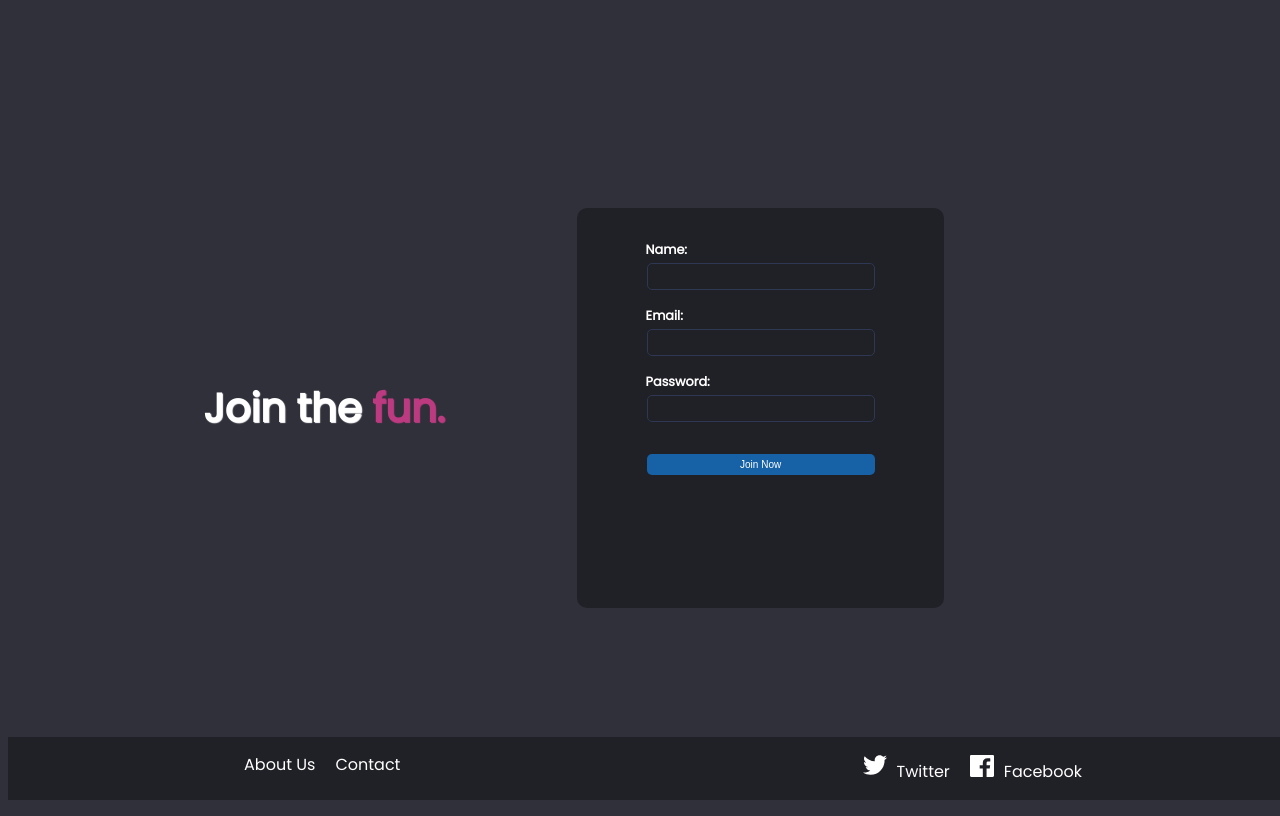
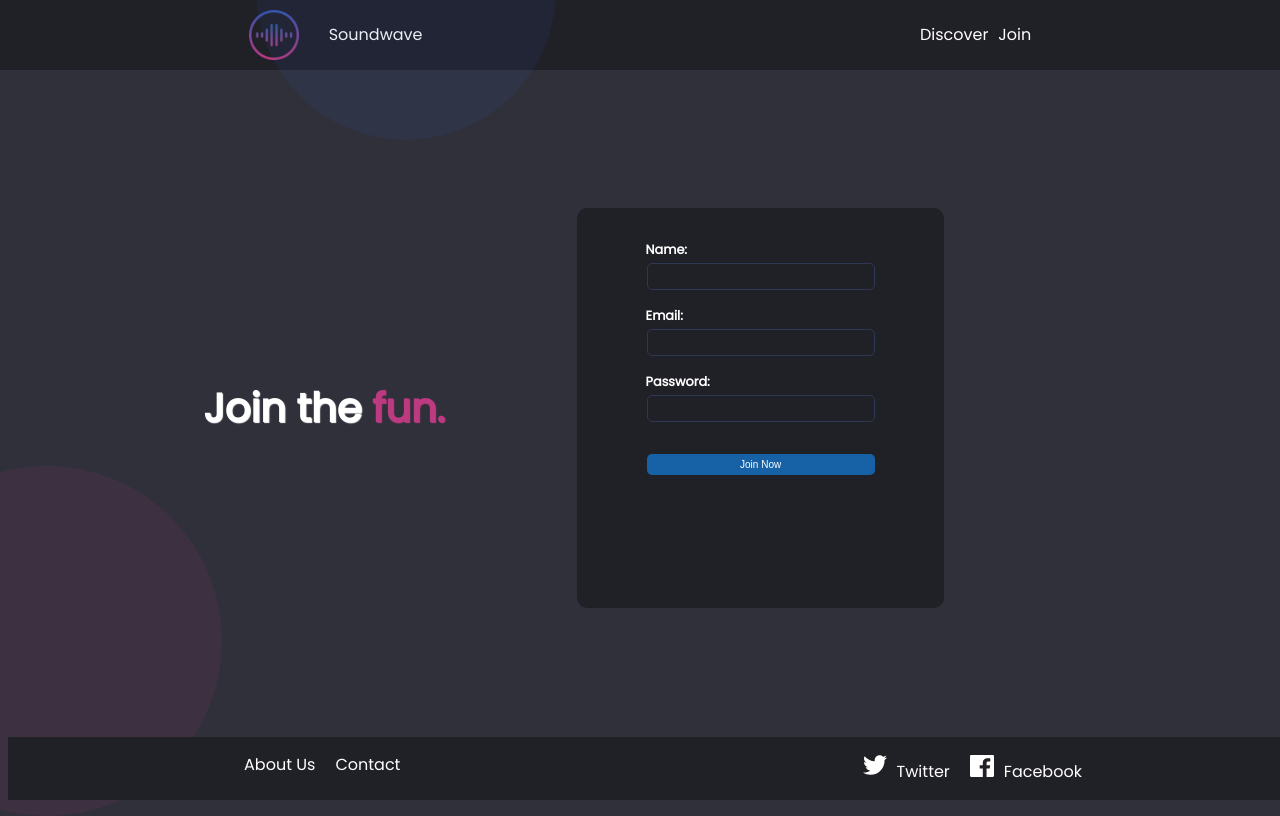
Before and after one commit to saudlari/soundWave, a React (Vite) app: page /join in a window 1280 px wide. Built offline with nearby package versions, Linux system fonts and the light colour scheme.

Commit message:
add circles

```diff
--- a/src/pages/join/Join.css
+++ b/src/pages/join/Join.css
@@ -1,3 +1,4 @@
+
 
 main {
     display: flex;
@@ -39,3 +40,26 @@ section h1 {
     text-shadow: 1px 1px 1px white;
 
 }
+
+.circle1{
+    height: 300px;
+    width: 300px;
+    border-radius: 50%;
+    background-color:#3457b21a;
+    top: -20%;
+    position: absolute;
+    left: 20%;
+
+}
+
+.circle2 {
+    height: 350px;
+    width: 350px;
+    border-radius: 50%;
+    background-color: #bc3a801a;
+    display: flex-box;
+    left: -10%;
+    bottom: -2%;
+    position: absolute;
+
+}
--- a/src/pages/join/Join.jsx
+++ b/src/pages/join/Join.jsx
@@ -1,4 +1,5 @@
 import './Join.css'
+import Header from '../../components/header/Header'
 import Form from '../../components/form/Form';
 import Footer from "../../components/footer/Footer";
 
@@ -7,7 +8,10 @@ function Join () {
 
     return (
 <>
+<Header />
 <main className='joinContainer'>
+<div className="circle1"></div>
+<div className="circle2"></div>
 <section>
     <h1>
         Join the <span className='spanJoin'>fun.</span>
```
